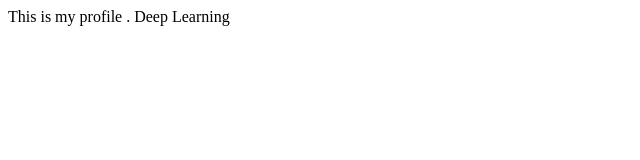
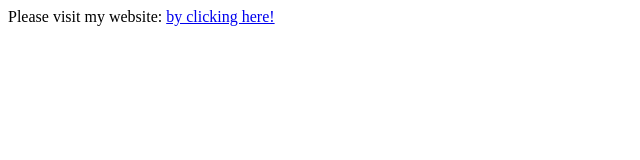
Before and after one commit to mrzResearchArena/mrzResearchArena.github.io, a plain HTML site: page index.html in a window 1280 px wide. Shown: the whole page, without its empty margins (0-640 px from the left). Drawn offline with Linux system fonts and the light colour scheme.

Commit message:
Update index.html

```diff
--- a/index.html
+++ b/index.html
@@ -6,7 +6,6 @@
         <title>Rafsanjani Muhammod</title>
     </head>
     <body>
-        This is my profile .
-        Deep Learning
+        Please visit my website: <a href="rafsanjani.pythonanywhere.com">by clicking here!</a>
     </body>
 </html>
```
